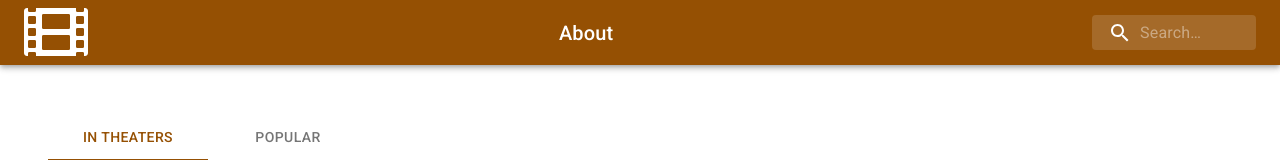
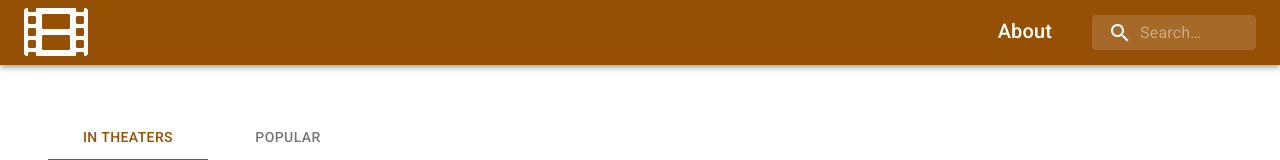
Before and after one commit to frontendcafe/cmyk-tiger, a React (Create React App) app: page / in a window 1280 px wide. Shown: the top 160 px of the page. Built offline with nearby package versions, Linux system fonts and the light colour scheme; no server answers.

Commit message:
019 - Alinear nav item About cerca del Input

```diff
--- a/src/componentes/Navbar.js
+++ b/src/componentes/Navbar.js
@@ -62,6 +62,10 @@ const useStyles = makeStyles((theme) => ({
       },
     },
   },
+  right: {
+    display: "flex",
+    flexDirection: "row",
+  },
 }));
 
 export default function SearchAppBar({ handleSubmit }) {
@@ -76,10 +80,14 @@ export default function SearchAppBar({ handleSubmit }) {
               <i className='fas fa-film'></i>
             </Link>
           </Typography>
-          <Typography className={classes.title} variant='h6' noWrap>
-            <Link to='/about'>About</Link>
-          </Typography>
-          <InputForm />
+          <div className={classes.right}>
+            <Typography variant='h6' noWrap>
+              <Link to='/about' style={{ marginRight: "2rem" }}>
+                About
+              </Link>
+            </Typography>
+            <InputForm />
+          </div>
         </Toolbar>
       </AppBar>
     </div>
```
